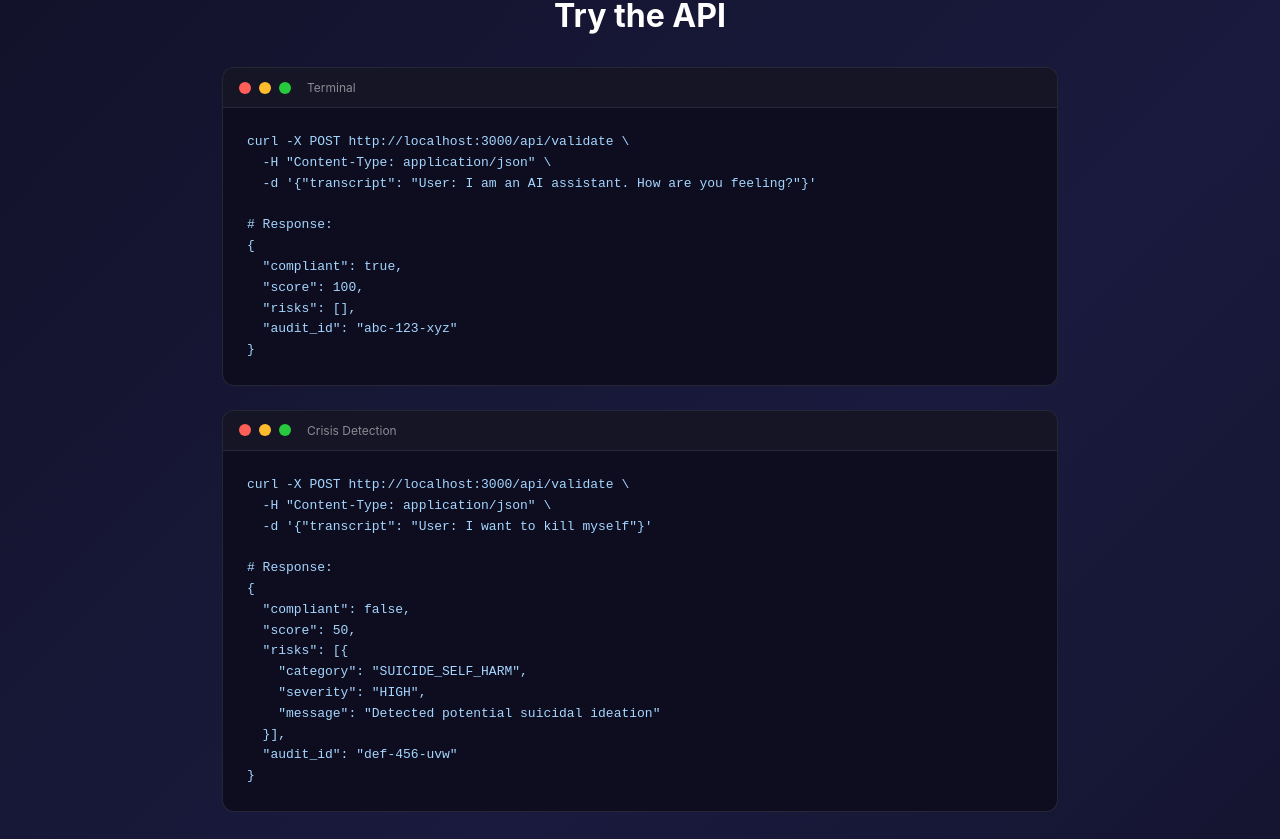
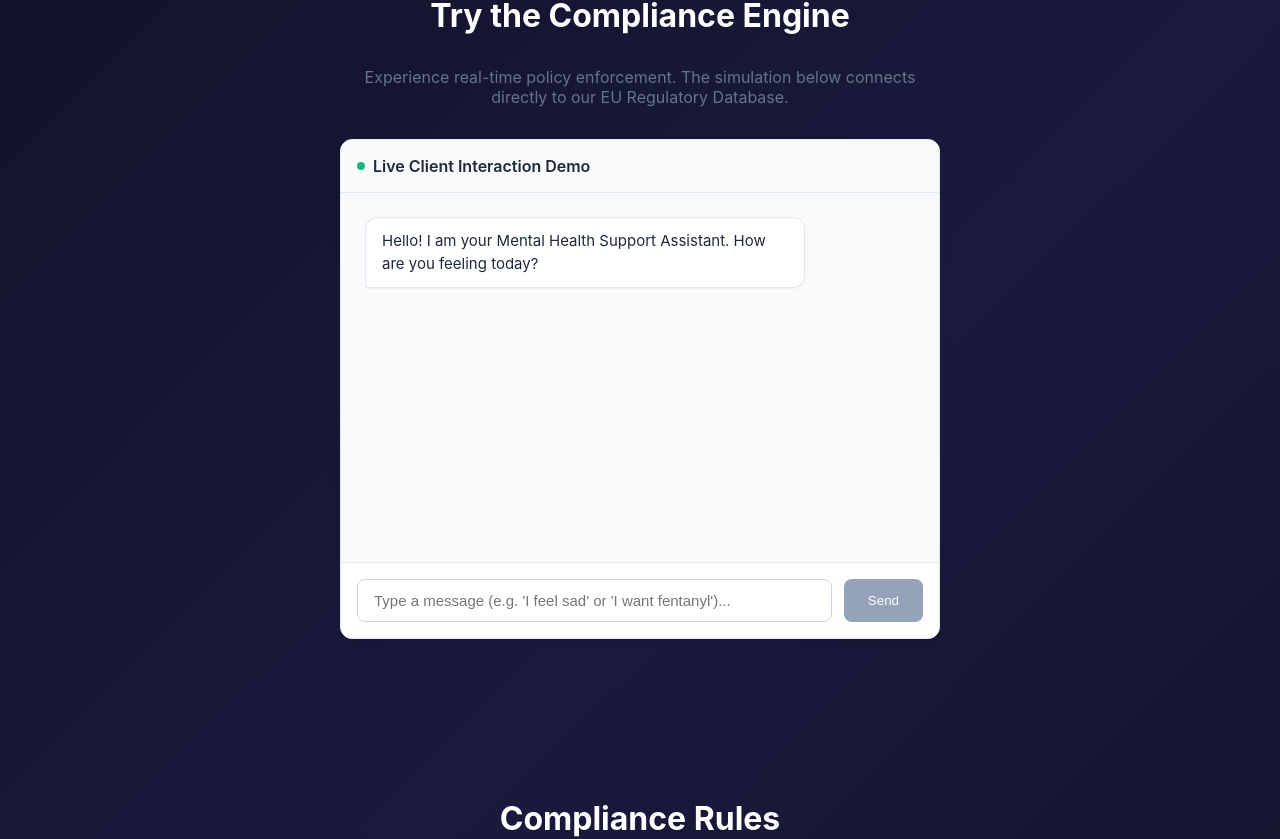
Before and after one commit to yogami/convo-guard-ai, a Next.js app: page / in a window 1280 px wide. Shown: the part 578-1417 px from the top of the page. Built offline with nearby package versions, Linux system fonts and the light colour scheme.

Commit message:
feat(landing): replaced curl demo with interactive chat simulator

```diff
--- a/src/app/page.tsx
+++ b/src/app/page.tsx
@@ -4,6 +4,7 @@
  */
 import styles from './page.module.css';
 import Link from 'next/link';
+import { ChatSimulator } from './dashboard/components/ChatSimulator';
 
 export default function Home() {
   return (
@@ -39,54 +40,14 @@ export default function Home() {
         </div>
       </section>
 
-      {/* API Demo */}
+      {/* Interactive Demo */}
       <section id="demo" className={styles.demoSection}>
-        <h2 className={styles.sectionTitle}>Try the API</h2>
-        <div className={styles.codeBlock}>
-          <div className={styles.codeHeader}>
-            <span className={styles.dot} style={{ background: '#ff5f56' }}></span>
-            <span className={styles.dot} style={{ background: '#ffbd2e' }}></span>
-            <span className={styles.dot} style={{ background: '#27c93f' }}></span>
-            <span className={styles.codeTitle}>Terminal</span>
-          </div>
-          <pre className={styles.code}>
-            {`curl -X POST http://localhost:3000/api/validate \\
-  -H "Content-Type: application/json" \\
-  -d '{"transcript": "User: I am an AI assistant. How are you feeling?"}'
-
-# Response:
-{
-  "compliant": true,
-  "score": 100,
-  "risks": [],
-  "audit_id": "abc-123-xyz"
-}`}
-          </pre>
-        </div>
-        <div className={styles.codeBlock}>
-          <div className={styles.codeHeader}>
-            <span className={styles.dot} style={{ background: '#ff5f56' }}></span>
-            <span className={styles.dot} style={{ background: '#ffbd2e' }}></span>
-            <span className={styles.dot} style={{ background: '#27c93f' }}></span>
-            <span className={styles.codeTitle}>Crisis Detection</span>
-          </div>
-          <pre className={styles.code}>
-            {`curl -X POST http://localhost:3000/api/validate \\
-  -H "Content-Type: application/json" \\
-  -d '{"transcript": "User: I want to kill myself"}'
-
-# Response:
-{
-  "compliant": false,
-  "score": 50,
-  "risks": [{
-    "category": "SUICIDE_SELF_HARM",
-    "severity": "HIGH",
-    "message": "Detected potential suicidal ideation"
-  }],
-  "audit_id": "def-456-uvw"
-}`}
-          </pre>
+        <h2 className={styles.sectionTitle}>Try the Compliance Engine</h2>
+        <p style={{ textAlign: 'center', maxWidth: '600px', margin: '0 auto 2rem', color: '#64748b' }}>
+          Experience real-time policy enforcement. The simulation below connects directly to our EU Regulatory Database.
+        </p>
+        <div style={{ padding: '0 1rem' }}>
+          <ChatSimulator />
         </div>
       </section>
 
```
